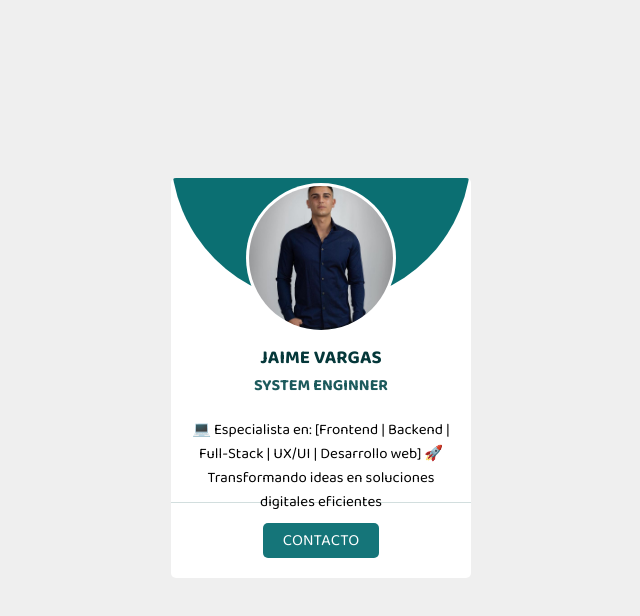
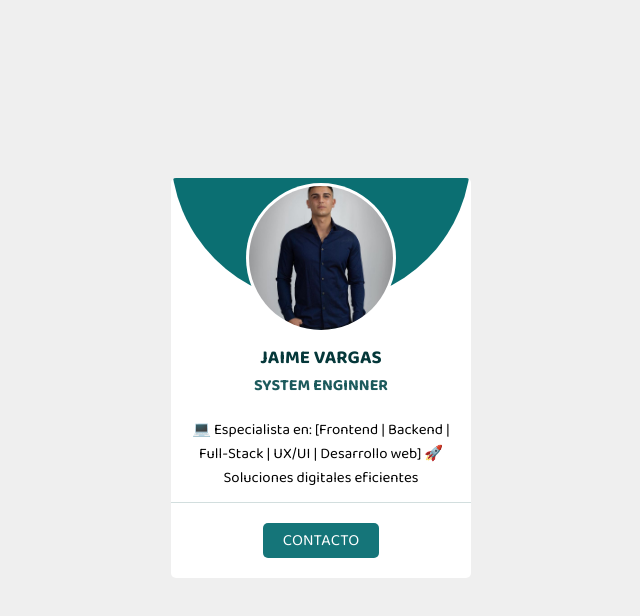
Before and after one commit to jaimev54/TARJETA-PRESENTACI-N, a plain HTML site: page index.html in a window 1280 px wide. Shown: the part 22-638 px from the top of the page, without its empty margins (319-959 px from the left). Drawn offline with Linux system fonts and the light colour scheme.

Commit message:
terminado

```diff
--- a/index.html
+++ b/index.html
@@ -27,7 +27,7 @@
             <h3>JAIME VARGAS</h3>
             <h4>SYSTEM ENGINNER</h4>
             <P>💻 Especialista en: [Frontend | Backend | Full-Stack | UX/UI | Desarrollo web]
-                🚀 Transformando ideas en soluciones digitales eficientes</P>
+                🚀 Soluciones digitales eficientes</P>
         </div>
 
         <div class="contact">
```
